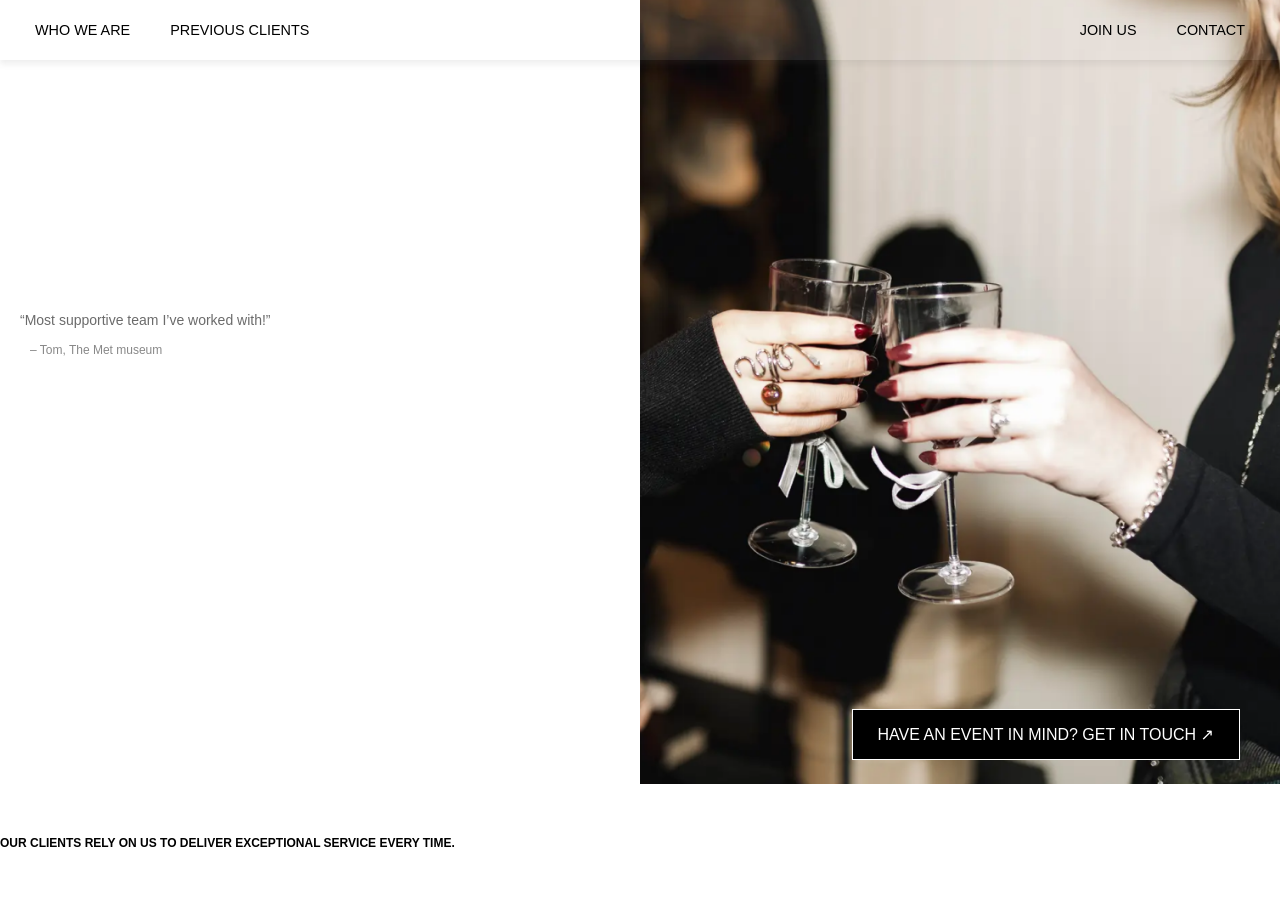
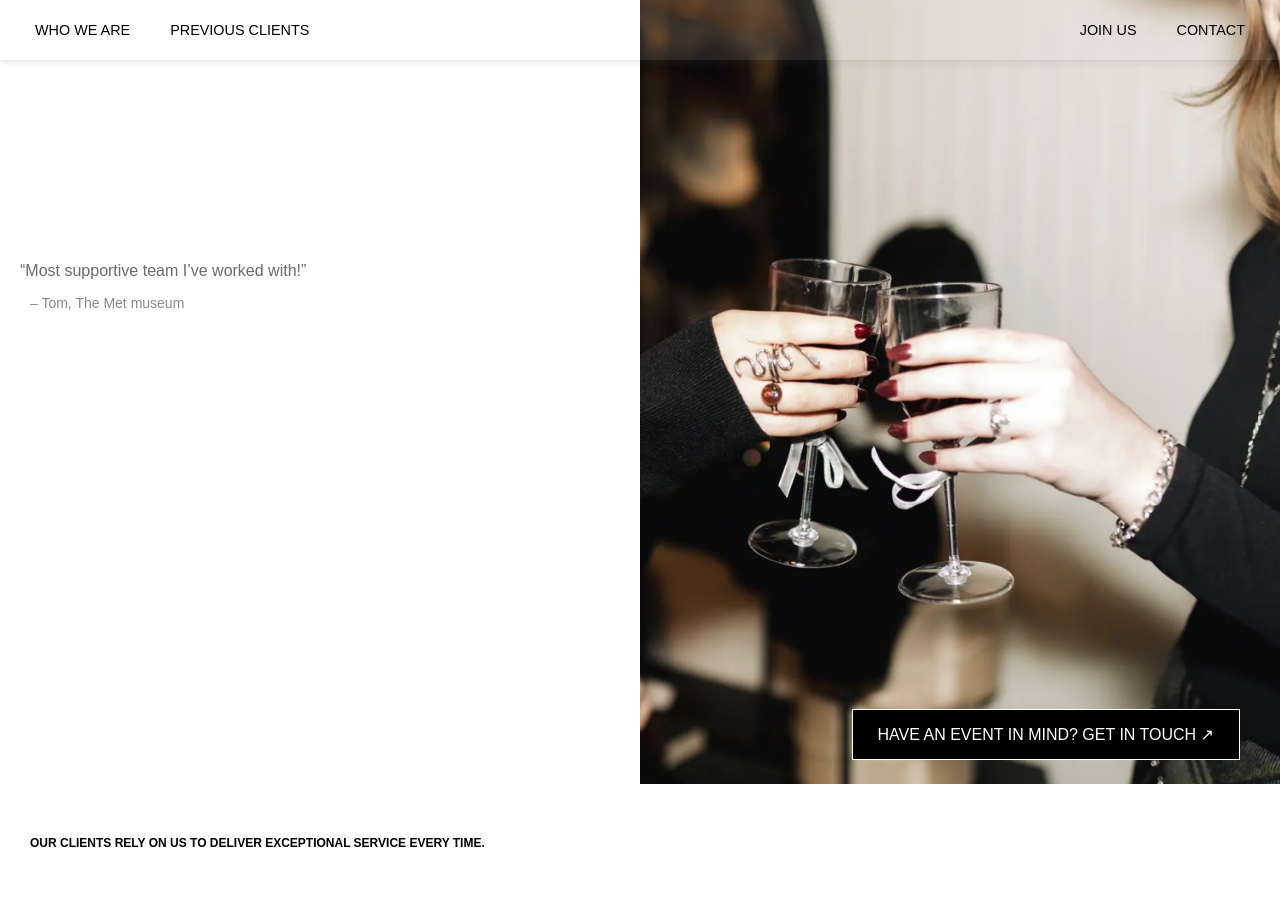
Before and after one commit to atmosfaren/Pro-Event-Staffing, a plain HTML site: page previousclients.html in a window 1280 px wide. Shown: the top 919 px of the page. Drawn offline with Linux system fonts and the light colour scheme; a web font is replaced by a local one.

Commit message:
styles.css

```diff
--- a/styles.css
+++ b/styles.css
@@ -603,6 +603,7 @@ h1, h2, h3, h4, h5, h6, p {
     align-items: center;
     flex: 1; /* Delar lika på utrymmet */
     height: 100%; /* Se till att sektionerna fyller hela höjden på hero */
+    padding-bottom: 100px;
 }
 
 .hero3-right img.event-image {
@@ -691,11 +692,11 @@ h1, h2, h3, h4, h5, h6, p {
 
 /* Fade transition for the quotes */
 .quote {
-    font-size: 14px;
+    font-size: 16px;
     color: #6B6B6B;
     transition: opacity 1s ease-in-out;
     text-align: left;
-    width: 100%;
+    width: 90%;
     padding: 20px;
     margin-right: 20px;
     margin-top: -50px;
@@ -711,7 +712,7 @@ h1, h2, h3, h4, h5, h6, p {
 /* Style for the author name */
 .author {
     display: block;
-    font-size: 12px;
+    font-size: 14px;
     color: #888;
     margin-top: 5px;
     padding: 10px;
@@ -1512,6 +1513,10 @@ footer h3 {
     .burger-menu {
         display: none;
     }
+
+    .divider {
+        padding-left: 30px;
+    }
 }
 
 /* Laptops (1025px till 1366px) */
@@ -1533,6 +1538,10 @@ footer h3 {
     .hero-logo {
         max-width: 350px;
     }
+
+    .divider {
+        padding-left: 30px;
+    }
 }
 
 /* Stora desktops (1367px till 1920px) */
@@ -1549,6 +1558,11 @@ footer h3 {
     .burger-menu {
         display: none;
     }
+
+
+    .divider {
+        padding-left: 30px;
+    }
 }
 
 /* Extra stora desktops (1921px och större) */
```
